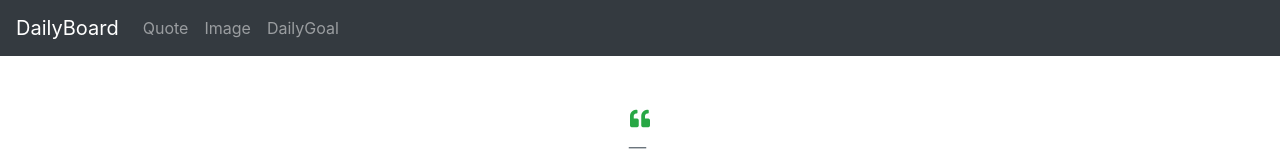
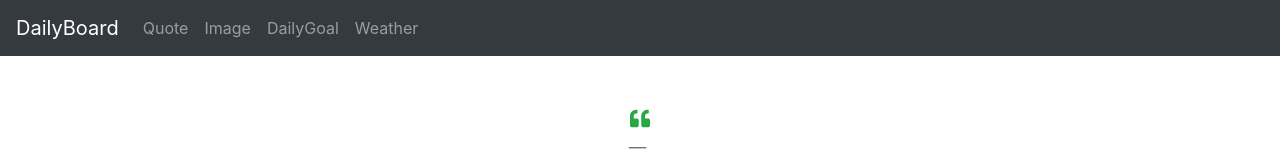
Before and after one commit to joni1612/dailyboard, a React (Create React App) app: page / in a window 1280 px wide. Shown: the top 160 px of the page. Built offline with nearby package versions, Linux system fonts and the light colour scheme; no server answers.

Commit message:
weather card

```diff
--- a/src/App.css
+++ b/src/App.css
@@ -3,7 +3,9 @@
   height: 100vh;
 }
 
-.container-j {
-  width: 250px;
-  height: 100%;
+.wetter-card {
+  /* background-image: url("../src/assets/thunderstorm.jpg"); */
+  height: 500px;
+  border-radius: 20px;
+  width: 400px;
 }
--- a/src/App.js
+++ b/src/App.js
@@ -6,6 +6,7 @@ import RandomQuote from "./components/RandomQuote";
 import DailyImage from "./components/DailyImage";
 import Sidebar from "./components/Sidebar";
 import { BrowserRouter as Router, Route, NavLink } from "react-router-dom";
+import Wetter from "./components/Wetter";
 
 function App() {
   return (
@@ -18,6 +19,7 @@ function App() {
         <Route path="/" exact component={RandomQuote} />
         <Route path="/image" exact component={DailyImage} />
         <Route path="/todo" exact component={ToDoList} />
+        <Route path="/weather" exact component={Wetter} />
       </div>
     </Router>
   );
--- a/src/components/Sidebar.jsx
+++ b/src/components/Sidebar.jsx
@@ -25,6 +25,11 @@ function Sidebar() {
               DailyGoal{" "}
             </Link>
           </li>
+          <li className="navbar-item">
+            <Link to="/weather" className="nav-link">
+              Weather
+            </Link>
+          </li>
         </ul>
       </div>
     </nav>
```
Also changed, not shown: 2 other files (tests, documents, lock files or other folders).
